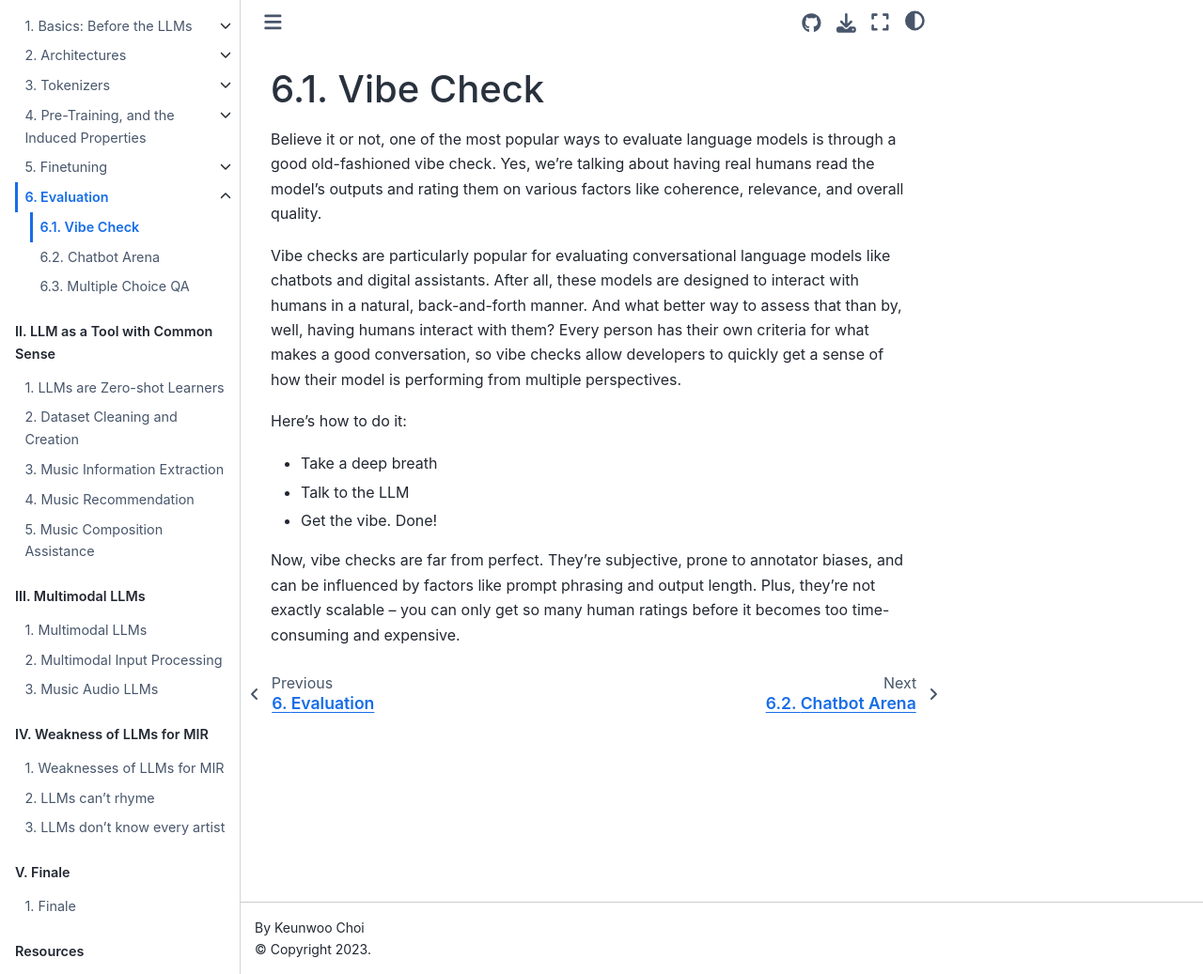
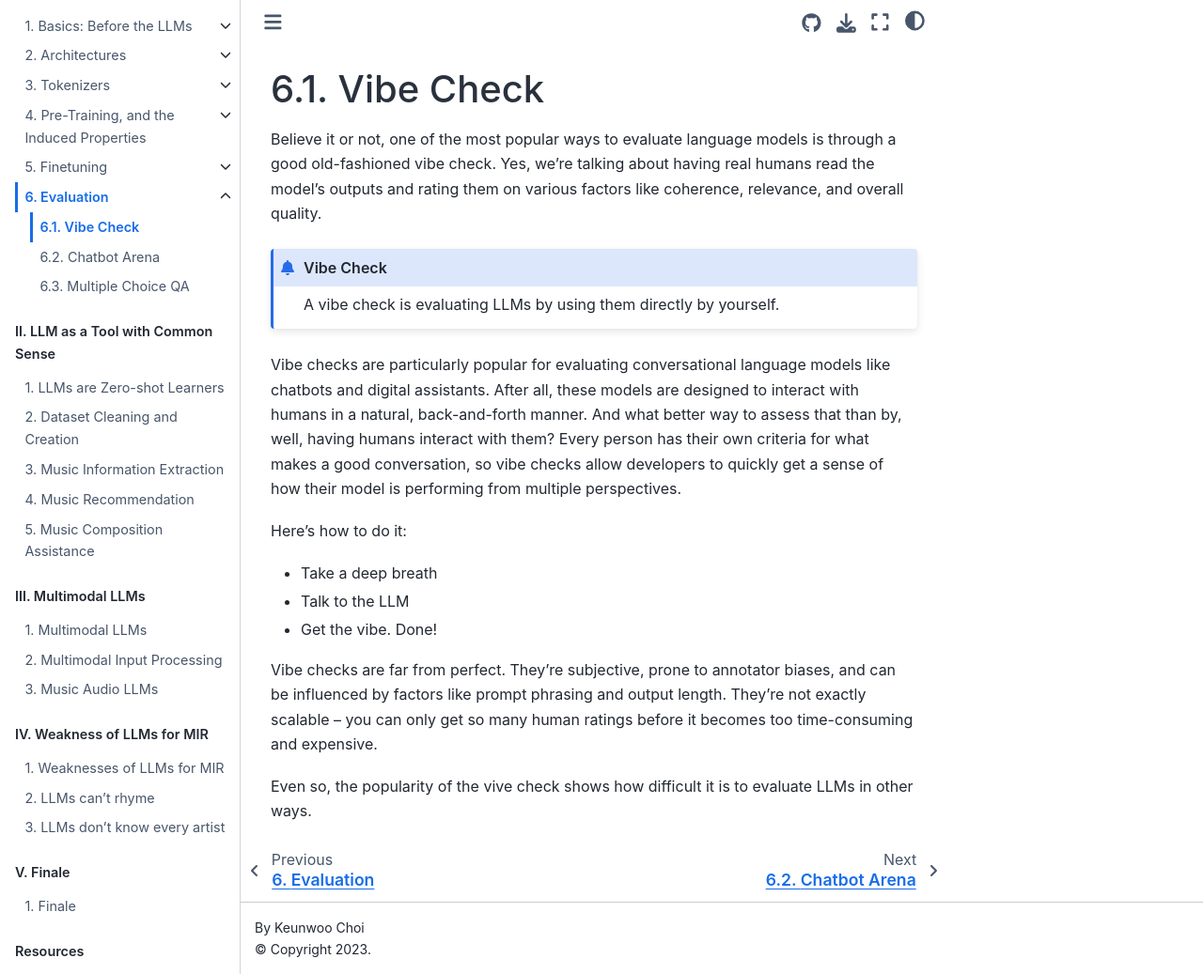
Before and after one commit to llms-heart-mir/tutorial, a Jupyter Book: the page built from book/part01_llms/ch06_evaluation/sec01-vibe-check.md, in a window 1280 px wide and 1037 px high. Shown: the whole window at 94% size. Built offline with Jupyter Book 1.0.4 settings and Sphinx 7.4.7 and the Sphinx Book theme 1.1.4, drawn with Linux system fonts in a browser that asks for light colours.

Commit message:
add admonition

````diff
--- a/book/part01_llms/ch06_evaluation/sec01-vibe-check.md
+++ b/book/part01_llms/ch06_evaluation/sec01-vibe-check.md
@@ -1,6 +1,11 @@
 # Vibe Check
 
 Believe it or not, one of the most popular ways to evaluate language models is through a good old-fashioned vibe check. Yes, we're talking about having real humans read the model's outputs and rating them on various factors like coherence, relevance, and overall quality.
+
+```{admonition} Vibe Check
+A vibe check is evaluating LLMs by using them directly by yourself.
+```
+
 
 Vibe checks are particularly popular for evaluating conversational language models like chatbots and digital assistants. After all, these models are designed to interact with humans in a natural, back-and-forth manner. And what better way to assess that than by, well, having humans interact with them? Every person has their own criteria for what makes a good conversation, so vibe checks allow developers to quickly get a sense of how their model is performing from multiple perspectives.
 
@@ -9,4 +14,6 @@ Here's how to do it:
 - Talk to the LLM
 - Get the vibe. Done!
 
-Now, vibe checks are far from perfect. They're subjective, prone to annotator biases, and can be influenced by factors like prompt phrasing and output length. Plus, they're not exactly scalable – you can only get so many human ratings before it becomes too time-consuming and expensive.
+Vibe checks are far from perfect. They're subjective, prone to annotator biases, and can be influenced by factors like prompt phrasing and output length. They're not exactly scalable – you can only get so many human ratings before it becomes too time-consuming and expensive.
+
+Even so, the popularity of the vive check shows how difficult it is to evaluate LLMs in other ways.
````
Also changed, not shown: book/part01_llms/ch06_evaluation/sec02-chatbot-arena.md (+5 -1 lines), book/part01_llms/ch06_evaluation/sec03-multiple-choice-qa.md (+5 -0 lines).
